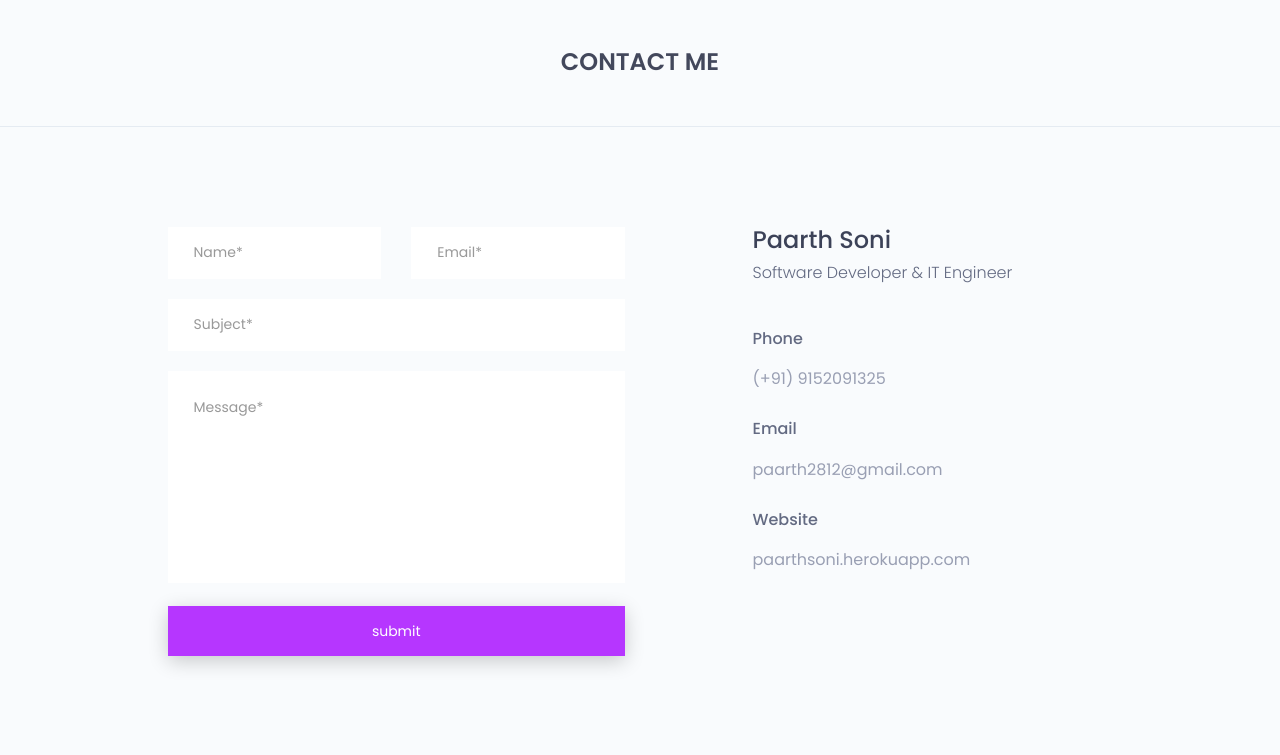
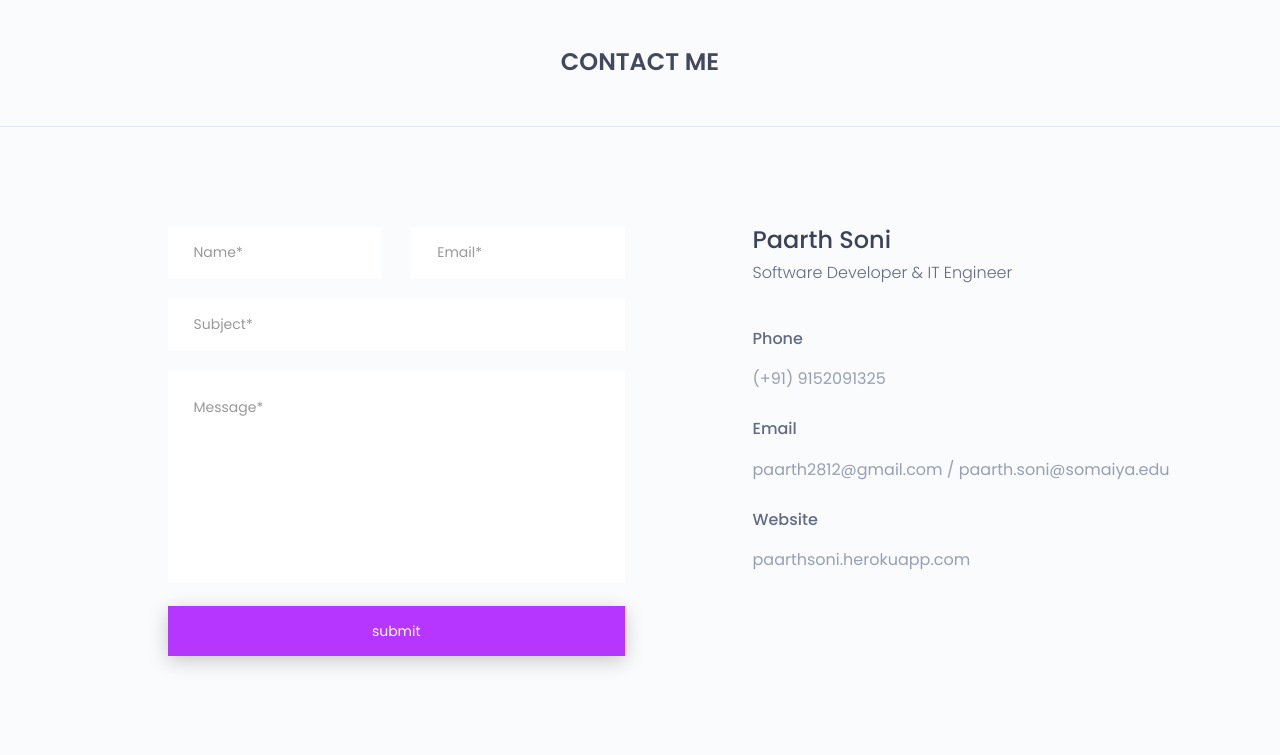
Before and after one commit to paarthsoni/paarthsoni-portfolio_website, a Django app: page / in a window 1280 px wide. Shown: the part 5668-6423 px from the top of the page. Run offline with Django 3.2, Linux system fonts and the light colour scheme; some libraries are stand-ins or nearby versions.

```diff
--- a/templates/index.html
+++ b/templates/index.html
@@ -905,7 +905,7 @@
 									</div>
 									<div class="single-contact-add-info">
 										<h3>email</h3>
-										<p>paarth2812@gmail.com</p>
+										<p>paarth2812@gmail.com / paarth.soni@somaiya.edu</p>
 									</div>
 									<div class="single-contact-add-info">
 										<h3>website</h3>
```
